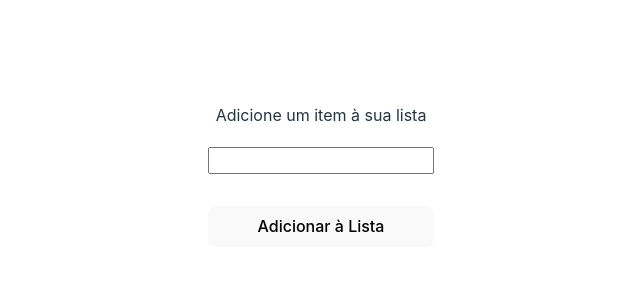
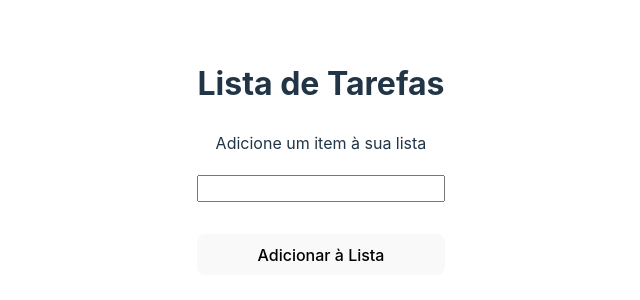
Before and after one commit to MilenaRizzi/projetos-senai, a React (Vite) app in the folder modulo01/semana9/lista-tarefas/: page / in a window 1280 px wide. Shown: the part 216-516 px from the top of the page, without its empty margins (319-959 px from the left). Built offline with nearby package versions, Linux system fonts and the light colour scheme.

Commit message:
Update Header.tsx

```diff
--- a/modulo01/semana9/lista-tarefas/src/components/Header.tsx
+++ b/modulo01/semana9/lista-tarefas/src/components/Header.tsx
@@ -1,11 +1,7 @@
-type HeaderProps = {
-  title: string;
-};
-
-export function Header({ title }: HeaderProps) {
+export function Header() {
   return (
     <div>
-      <h1>{title}</h1>
+      <h1>Lista de Tarefas</h1>
     </div>
   );
 }
```
